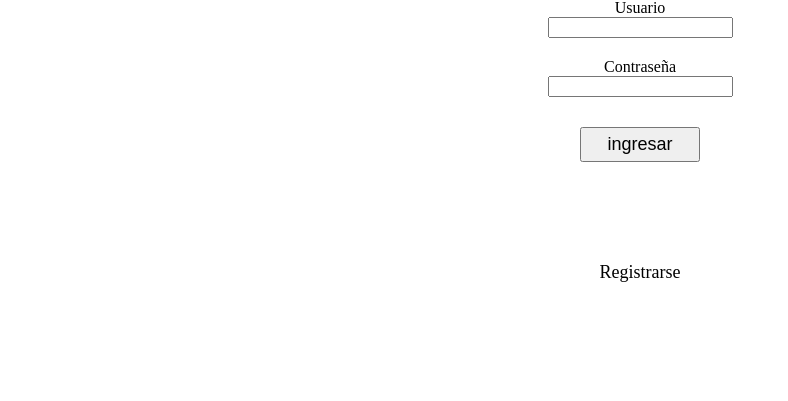
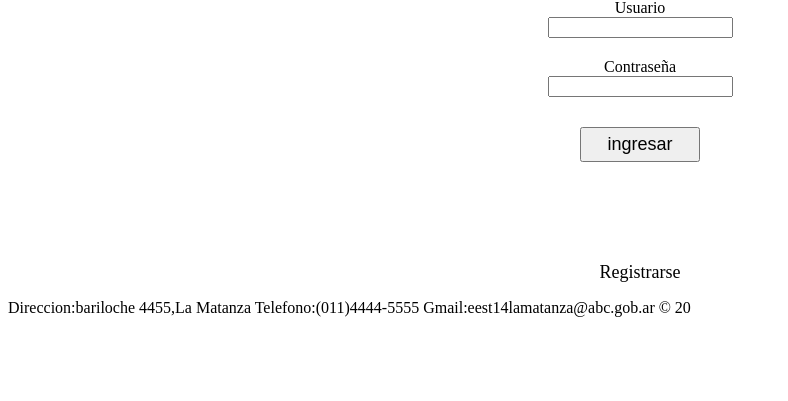
Before and after one commit to GonzaloSilvero/Inscripciones-Remotas, a PHP site: page / in a window 1280 px wide. Shown: the part 152-553 px from the top of the page, without its empty margins (0-788 px from the left). Run offline with PHP 8.4, Linux system fonts and the light colour scheme.

Commit message:
Update index.php

```diff
--- a/index.php
+++ b/index.php
@@ -26,5 +26,9 @@
 		<a href="tutor.php">Registrarse</a>
 	</div>
 	</center>
+	<!----pie de pagina---->
+	<footer>
+		<p>Direccion:bariloche 4455,La Matanza Telefono:(011)4444-5555 Gmail:eest14lamatanza@abc.gob.ar    &copy; <?=date('y')?> </p>
+	</footer>
 </body>
 </html>
```
